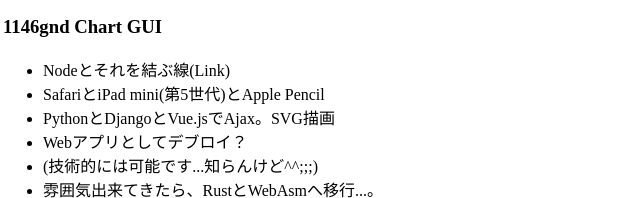
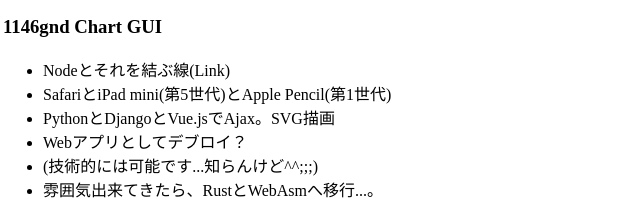
Before and after one commit to 1146cho326/site_st23, a plain HTML site: page www/index.html in a window 1280 px wide. Shown: the part 871-1069 px from the top of the page, 5-645 px from the left. Drawn offline with Linux system fonts and the light colour scheme.

Commit message:
1016-0730 chotto edit index.html

```diff
--- a/www/index.html
+++ b/www/index.html
@@ -44,7 +44,7 @@
   <h3>1146gnd Chart GUI</h3>
   <ul>
     <li>Nodeとそれを結ぶ線(Link)</li>
-    <li>SafariとiPad mini(第5世代)とApple Pencil</li>
+    <li>SafariとiPad mini(第5世代)とApple Pencil(第1世代)</li>
     <li>PythonとDjangoとVue.jsでAjax。SVG描画</li>
     <li>Webアプリとしてデブロイ？</li>
     <li>(技術的には可能です...知らんけど^^;;;)</li>
```
